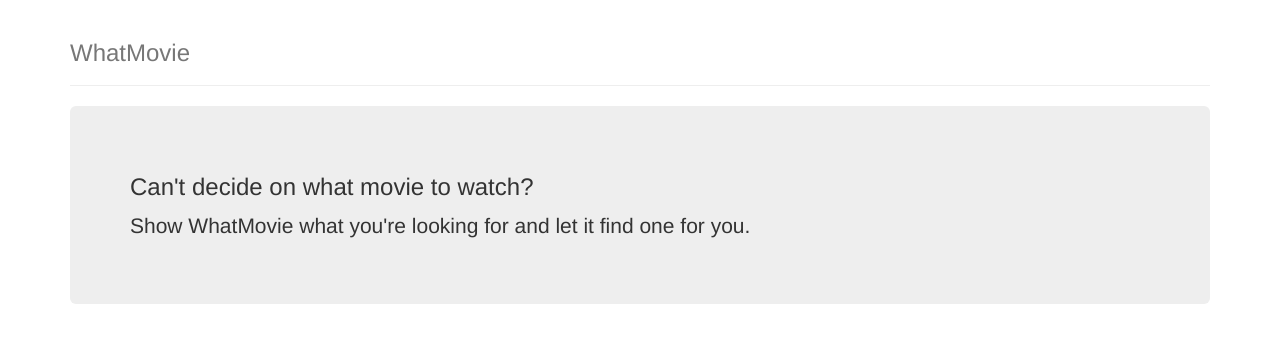
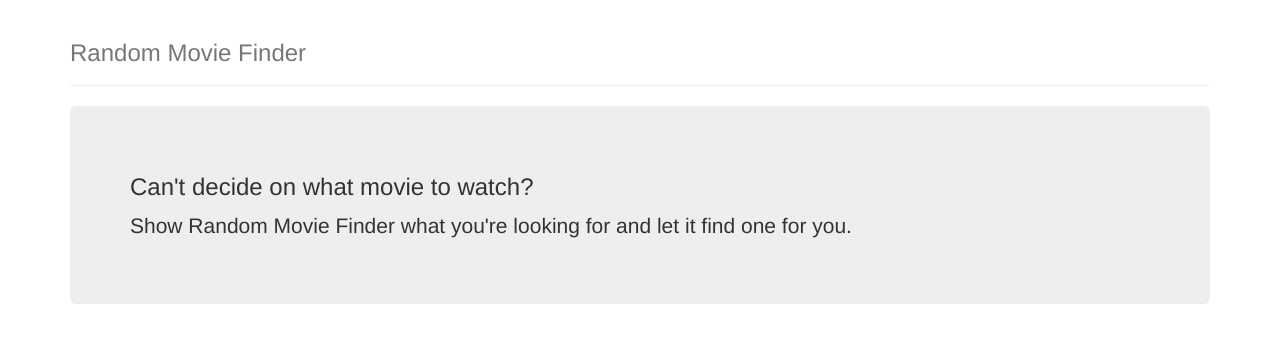
Before and after one commit to f-jiang/random-movie-finder, a website: page view/index.html in a window 1280 px wide. Drawn offline with nearby package versions, Linux system fonts and the light colour scheme; some packages are replaced by stand-ins of ours; no server answers.

Commit message:
Rename project

```diff
--- a/view/app.js
+++ b/view/app.js
@@ -1,5 +1,5 @@
 (function() {
-    var app = angular.module('whatMovie', ['ngRoute']);
+    var app = angular.module('randomMovieFinder', ['ngRoute']);
 
     app.value('params', {});
 
--- a/view/bower.json
+++ b/view/bower.json
@@ -1,5 +1,5 @@
 {
-  "name": "what-movie",
+  "name": "random-movie-finder",
   "dependencies": {
     "bootstrap": "^3.3.7",
     "angular": "^1.5.8",
--- a/view/index.html
+++ b/view/index.html
@@ -1,5 +1,5 @@
 <!DOCTYPE html>
-<html ng-app="whatMovie">
+<html ng-app="randomMovieFinder">
     <head>
         <link rel="stylesheet" type="text/css" href="bower_components/bootstrap/dist/css/bootstrap.min.css" />
         <script type="text/javascript" src="bower_components/angular/angular.min.js"></script>
@@ -11,12 +11,12 @@
     <body>
         <div class="container">
             <div class="page-header">
-                <h3 class="text-muted">WhatMovie</h3>
+                <h3 class="text-muted">Random Movie Finder</h3>
             </div>
 
             <div class="jumbotron">
                 <h3>Can't decide on what movie to watch?</h3>
-                <p>Show WhatMovie what you're looking for and let it find one for you.</p>
+                <p>Show Random Movie Finder what you're looking for and let it find one for you.</p>
             </div>
 
             <div class="span12" ng-view></div>
```
Also changed, not shown: package.json (+4 -4 lines).
